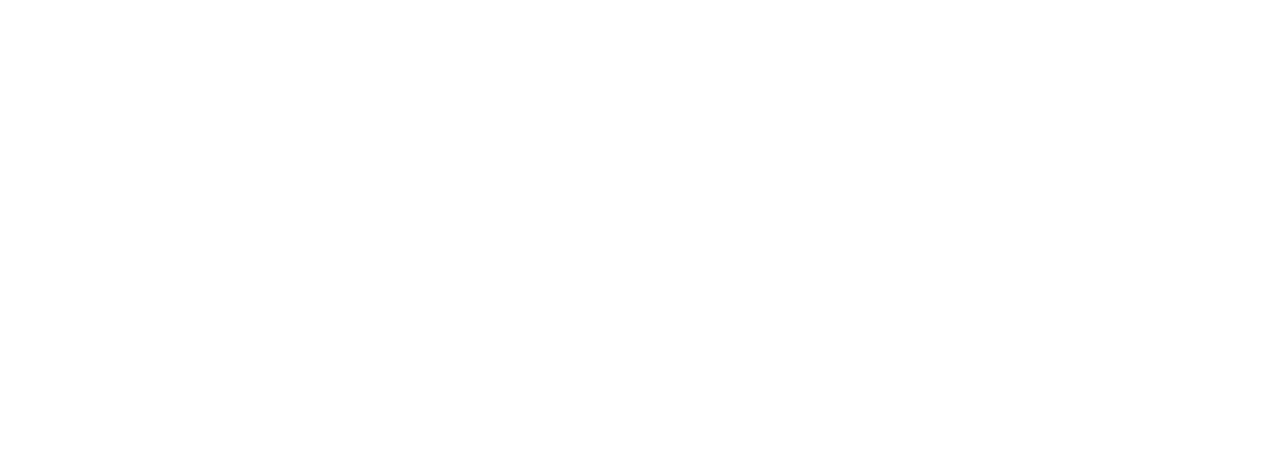
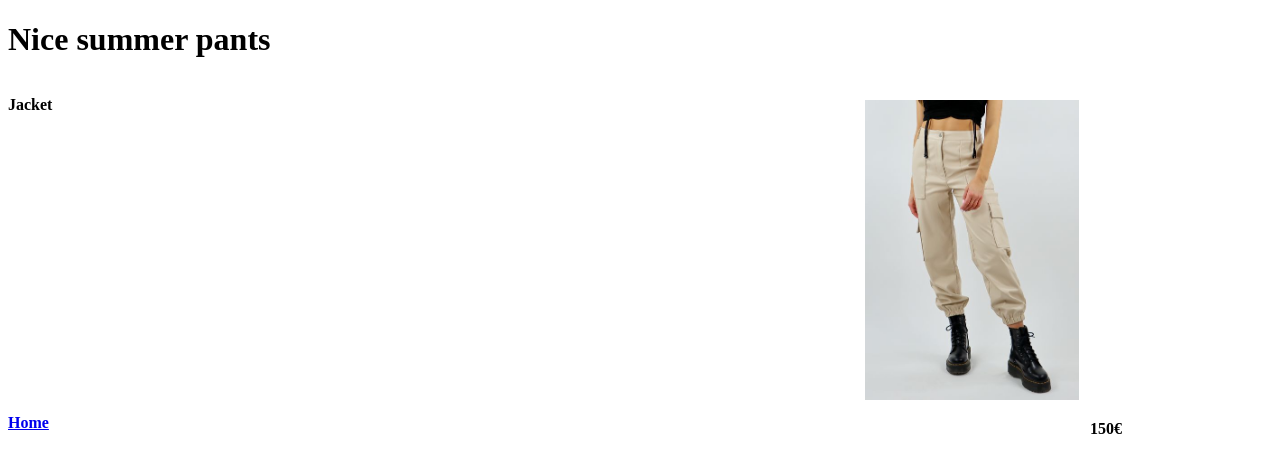
Before and after one commit to jecaps/my_first_project, a plain HTML site: page pants.html in a window 1280 px wide. Drawn offline with Linux system fonts and the light colour scheme.

Commit message:
First Project finished

```diff
--- a/pants.html
+++ b/pants.html
@@ -0,0 +1,55 @@
+<!DOCTYPE html>
+<html lang="en">
+  <head>
+    <meta charset="UTF-8" />
+    <meta http-equiv="X-UA-Compatible" content="IE=edge" />
+    <meta name="viewport" content="width=device-width, initial-scale=1.0" />
+    <title>Pants</title>
+    <style>
+      img {
+        width: 300px;
+        height: 300px;
+        border-radius: 15px;
+        object-fit: scale-down;
+      }
+      #wrapper {
+        font-weight: bold;
+        /* border: 1px solid black; */
+        overflow: hidden; /* will contain if #first is longer than #second */
+      }
+      #first {
+        width: 400px;
+        float: left; /* add this */
+        /* border: 1px solid red; */
+      }
+      #home_button {
+        margin-top: 300px;
+      }
+      #right {
+        /* border: 1px solid green; */
+        float: right;
+        padding-right: 100px;
+        padding-top: 20px;
+        margin-right: 50px;
+        overflow: hidden; /* if you don't want #second to wrap below #first */
+        text-align: right;
+        font-weight: bold;
+      }
+    </style>
+  </head>
+  <body>
+    <h1>Nice summer pants</h1>
+    <div id="wrapper">
+      <div id="first">
+        <div>
+          <p>Jacket</p>
+          <p id="home_button"><a href="index.html">Home</a></p>
+        </div>
+      </div>
+      <div id="right">
+        <img src="images/pants.jpg" alt="A Photo of Pants" />
+        <p>150€</p>
+      </div>
+    </div>
+  </body>
+</html>
```
Also changed, not shown: jacket.html (+1 -1 lines), shirt.html (+55 -0 lines), skirt.html (+55 -0 lines).
